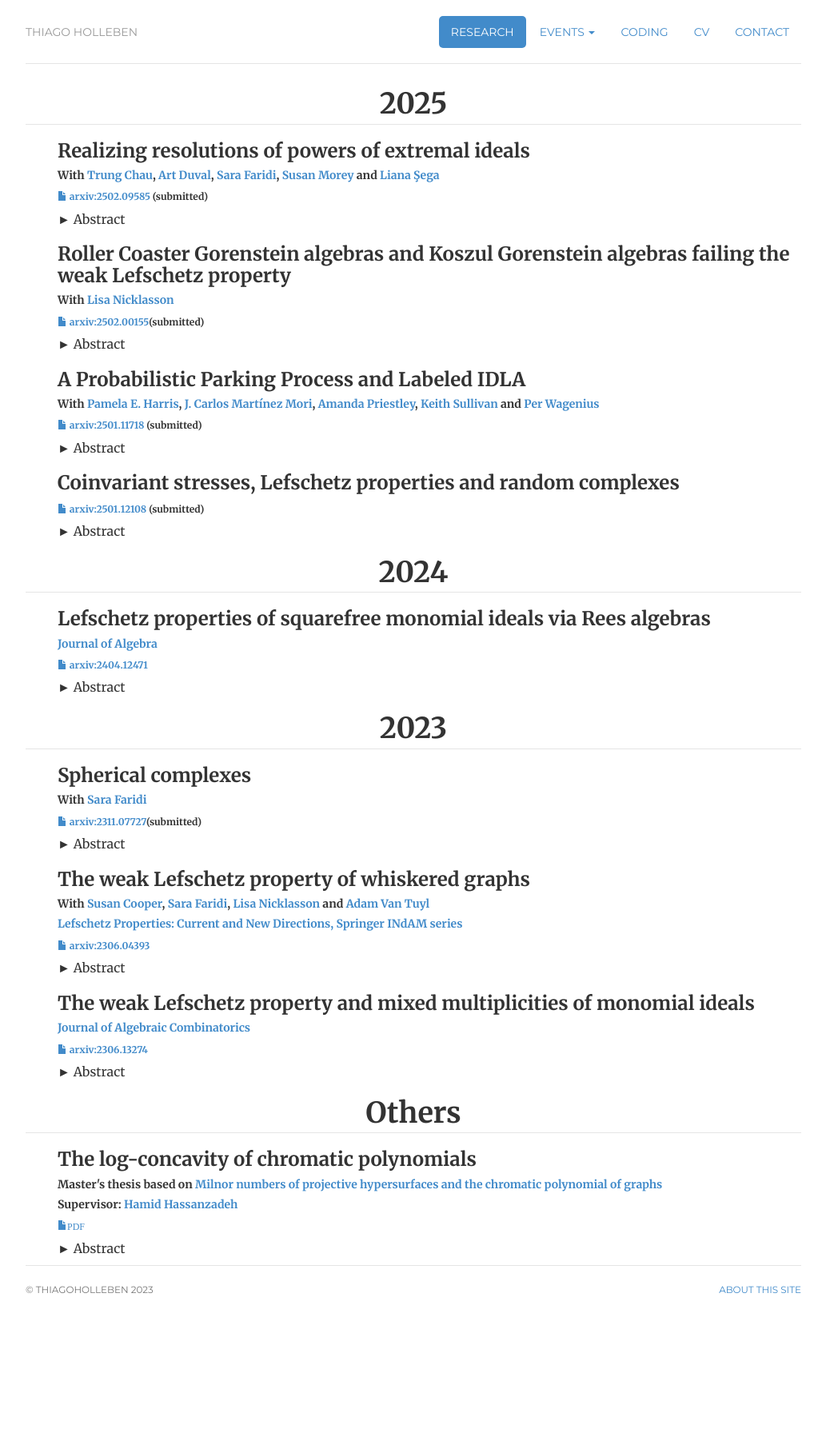
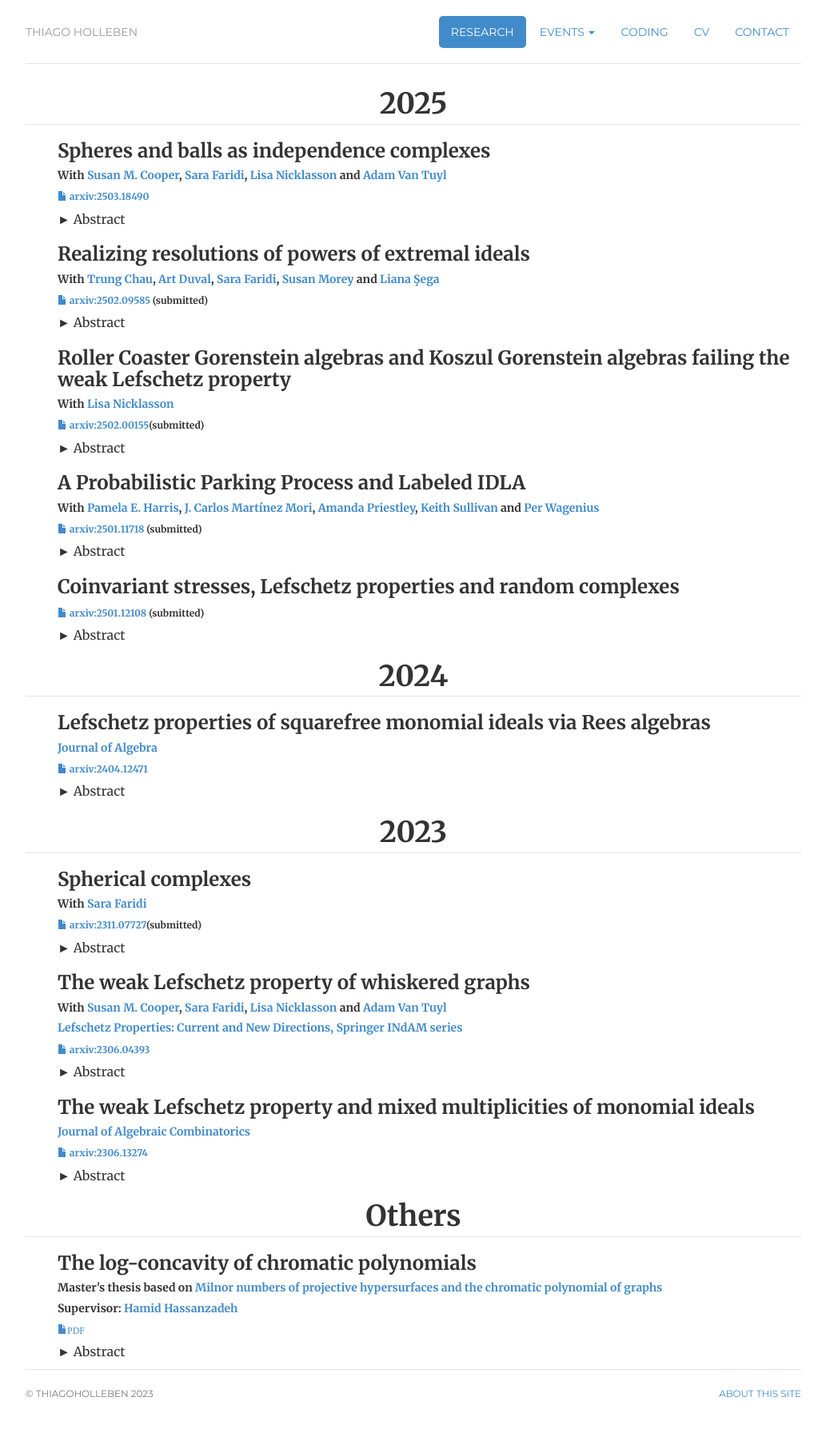
Before and after one commit to hollebenthiago/hollebenthiago.github.io, a Jekyll site: the page built from research/index.html, in a window 1280 px wide. Shown: the whole page at 80% size, without its empty margins (123-1156 px from the left). Built offline with Jekyll 4.4.1, drawn with Linux system fonts in a browser that asks for light colours; before the commit the page ends 1672 px from its top, so only the background shows below that.

Commit message:
adding grafting paper;

```diff
--- a/research/index.html
+++ b/research/index.html
@@ -18,6 +18,25 @@ description: Thiago Holleben is a PhD candidate at Dalhousie University.
 
         <div class="paper-list">
             <ul>
+                <li class="paper">
+                    <h3>
+                        Spheres and balls as independence complexes
+                    </h3>
+                    <h5>
+                        With <a href="https://server.math.umanitoba.ca/~coopers5/">Susan M. Cooper</a>, <a href="https://www.mathstat.dal.ca/~faridi/">Sara Faridi</a>, <a href="https://www.researchgate.net/profile/Lisa-Nicklasson">Lisa Nicklasson</a> and <a href = "https://ms.mcmaster.ca/~vantuyl/">Adam Van Tuyl </a>
+                    </h5>
+                    <h6><a href="https://arxiv.org/abs/2503.18490"><i class="glyphicon glyphicon-file"></i> arxiv:2503.18490</a></h6>
+                    <details class="styled">
+                        <summary>
+                            Abstract
+                        </summary>
+                        <div>
+                            <p>
+                                The terms "whiskering", and more generally "grafting", refer to adding generators to any monomial ideal to make the resulting ideal Cohen-Macaulay. We investigate the independence complexes of simplicial complexes that are constructed through a whiskering or grafting process, and we show that these independence complexes are (generalized) Bier balls. More specifically, the independence complexes are either homeomorphic to a ball or a sphere. In a related direction, we classify when the independence complexes of very well-covered graphs are homeomorphic to balls or spheres.
+                            </p>
+                        </div>
+                    </details>
+                </li>
                 <li class="paper">
                     <h3>
                         Realizing resolutions of powers of extremal ideals
@@ -192,7 +211,7 @@ ideals should be expected.
                     The weak Lefschetz property of whiskered graphs
                 </h3>
                 <h5>
-                    With <a href="https://server.math.umanitoba.ca/~coopers5/">Susan Cooper</a>, <a href="https://www.mathstat.dal.ca/~faridi/">Sara Faridi</a>, <a href="https://www.researchgate.net/profile/Lisa-Nicklasson">Lisa Nicklasson</a> and <a href = "https://ms.mcmaster.ca/~vantuyl/">Adam Van Tuyl </a>
+                    With <a href="https://server.math.umanitoba.ca/~coopers5/">Susan M. Cooper</a>, <a href="https://www.mathstat.dal.ca/~faridi/">Sara Faridi</a>, <a href="https://www.researchgate.net/profile/Lisa-Nicklasson">Lisa Nicklasson</a> and <a href = "https://ms.mcmaster.ca/~vantuyl/">Adam Van Tuyl </a>
                 </h5>
                 <h5>
                     <a href="https://link.springer.com/chapter/10.1007/978-981-97-3886-1_5">Lefschetz Properties: Current and New Directions, Springer INdAM series</a>
```
Also changed, not shown: 5 other files.
